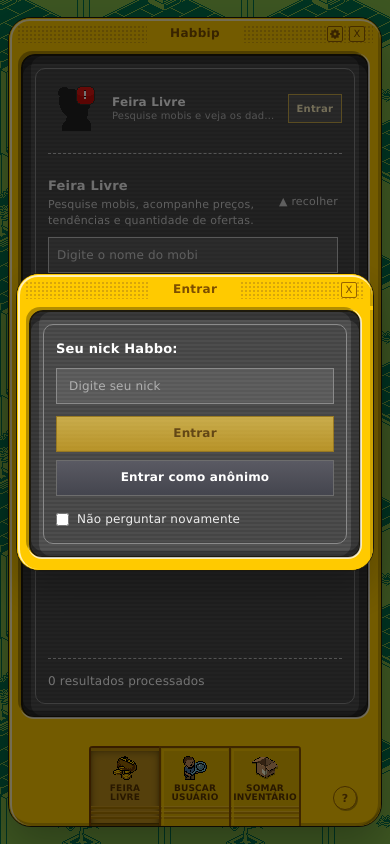
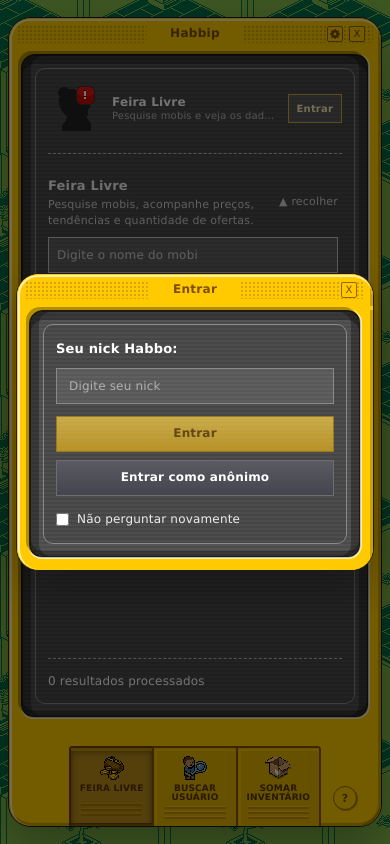
Before and after one commit to pablosilas/habbip, a React (Vite) app: page / in a window 390 px wide. Built offline with nearby package versions, Linux system fonts and the light colour scheme.

Commit message:
melhorias na responsividade

```diff
--- a/src/components/layout/ConsoleTab.jsx
+++ b/src/components/layout/ConsoleTab.jsx
@@ -36,10 +36,10 @@
         {label}
       </span>
 
-      <div className="flex flex-col gap-[2px] mt-auto">
-        <div className={`w-35 h-[3px] ${active ? "bg-[#C9981D]" : "bg-[#F1BF26]"} ${active ? "border-b-[2px] border-[#AB7A02]" : "border-b-[2px] border-[#C49104]"} `} />
-        <div className={`w-35 h-[3px] ${active ? "bg-[#C9981D]" : "bg-[#F1BF26]"} ${active ? "border-b-[2px] border-[#AB7A02]" : "border-b-[2px] border-[#C49104]"} `} />
-        <div className={`w-35 h-[3px] ${active ? "bg-[#C9981D]" : "bg-[#F1BF26]"} ${active ? "border-b-[2px] border-[#AB7A02]" : "border-b-[2px] border-[#C49104]"} `} />
+      <div className="flex flex-col gap-[2px] mt-auto w-full px-[6px] ">
+        <div className={`w-full h-[3px] ${active ? "bg-[#C9981D]" : "bg-[#F1BF26]"} ${active ? "border-b-[2px] border-[#AB7A02]" : "border-b-[2px] border-[#C49104]"} `} />
+        <div className={`w-full h-[3px] ${active ? "bg-[#C9981D]" : "bg-[#F1BF26]"} ${active ? "border-b-[2px] border-[#AB7A02]" : "border-b-[2px] border-[#C49104]"} `} />
+        <div className={`w-full h-[3px] ${active ? "bg-[#C9981D]" : "bg-[#F1BF26]"} ${active ? "border-b-[2px] border-[#AB7A02]" : "border-b-[2px] border-[#C49104]"} `} />
       </div>
 
       {active ? (
--- a/src/components/tabs/fair/FairTab.jsx
+++ b/src/components/tabs/fair/FairTab.jsx
@@ -35,10 +35,8 @@
     isFavorite,
   } = useMobiHistory(loggedUserName)
 
-  // Guarda o último termo buscado para associar ao classname quando results chegar
   const lastSearchedTermRef = React.useRef(null)
 
-  // Quando results chega, atualiza o histórico com o classname do primeiro resultado
   React.useEffect(() => {
     if (results.length > 0 && lastSearchedTermRef.current) {
       const firstClassname = results[0]?.ClassName || null
@@ -72,8 +70,9 @@
           <div className="text-[#f4f4f4] font-bold text-[13px]">
             Feira Livre
           </div>
-
-          <div className="text-[#d2d2d2] text-[11px] leading-4">
+          <div className="text-[#d2d2d2] text-[11px] leading-4"
+            title="Pesquise mobis, acompanhe preços, tendências e quantidade de ofertas."
+          >
             Pesquise mobis, acompanhe preços, tendências e quantidade de ofertas.
           </div>
         </div>
@@ -83,17 +82,14 @@
       </div>
 
       {expanded && (
-        <>
+        <form onSubmit={(e) => { e.preventDefault(); handleSearch() }}>
           {/* Input com dropdown de histórico */}
           <div className="relative mb-2">
             <input
               ref={inputRef}
               value={mobiQuery}
               onChange={(e) => setMobiQuery(e.target.value)}
-              onKeyDown={(e) => {
-                if (e.key === "Enter") handleSearch()
-                if (e.key === "Escape") setShowDropdown(false)
-              }}
+              onKeyDown={(e) => { if (e.key === "Escape") setShowDropdown(false) }}
               onFocus={() => { if (hasDropdownItems) setShowDropdown(true) }}
               onBlur={() => setShowDropdown(false)}
               placeholder="Digite o nome do mobi"
@@ -143,22 +139,21 @@
           </div>
 
           <div className="grid grid-cols-2 gap-2 mb-3">
-            <Button onClick={handleSearch} disabled={loading}>
+            <Button type="submit" disabled={loading}>
               {loading ? "Consultando..." : "Consultar feira"}
             </Button>
 
-            <Button variant="secondary" onClick={() => setMobiQuery("")}>
+            <Button variant="secondary" type="button" onClick={() => setMobiQuery("")}>
               Limpar
             </Button>
           </div>
-        </>
+        </form>
       )}
 
       {error ? (
         <div className="text-[#ffd0d0] text-[12px] mb-3">{error}</div>
       ) : null}
 
-      {/* Seletor de ordenação */}
       {results.length > 1 && (
         <div className="flex items-center gap-2 mb-2">
           <span className="text-[10px] text-[#aaa] uppercase tracking-wider shrink-0">Ordenar</span>
--- a/src/views/HabbipApp.jsx
+++ b/src/views/HabbipApp.jsx
@@ -251,7 +251,7 @@
             title="Habbip"
             expand
             style={cardStyle}
-            className="w-full max-w-[720px] h-full max-h-[96vh] flex flex-col"
+            className="w-full max-w-[720px] h-full max-h-[96dvh] flex flex-col"
             innerClassName="flex flex-col overflow-hidden"
             headerRight={
               <div className="flex items-center gap-[6px]">
@@ -269,7 +269,7 @@
               </div>
             }
             footer={
-              <div className="px-20 pt-5 pb-0">
+              <div className="px-15 sm:px-20 pt-5 pb-0">
                 <div className="rounded-t-[4px] h-[80px] flex overflow-hidden">
                   <ConsoleTab
                     label="Feira Livre"
```
